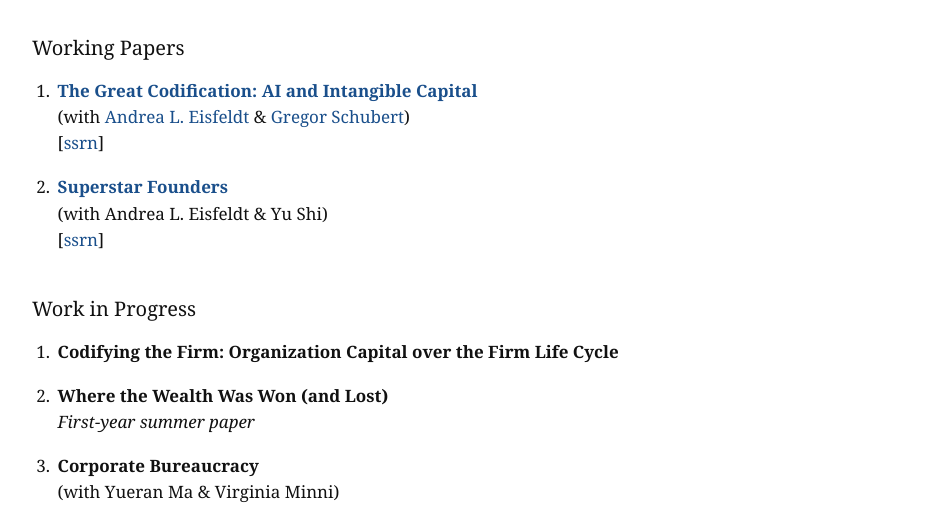
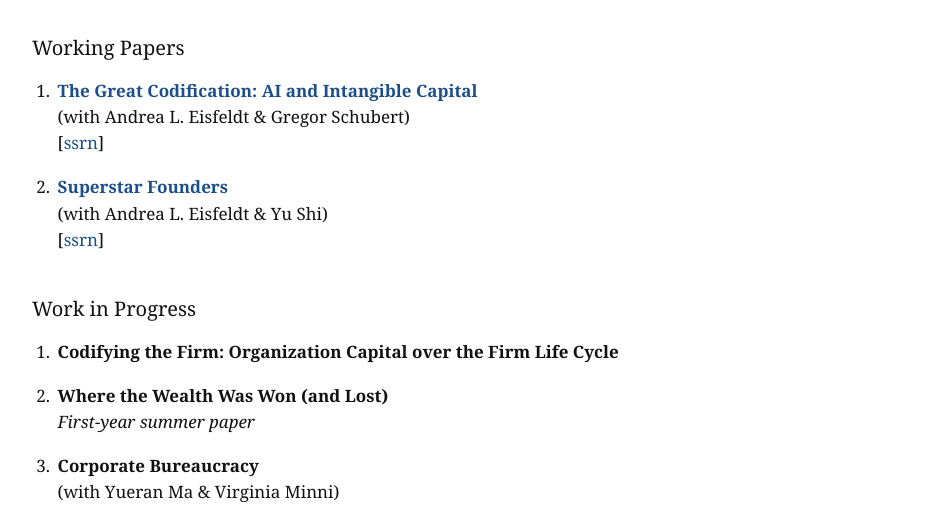
Before and after one commit to arialiu1/arialiu1.github.io, a plain HTML site: page index.html in a window 1280 px wide. Shown: the part 287-800 px from the top of the page, without its empty margins (176-1103 px from the left). Drawn offline with Linux system fonts and the light colour scheme.

Commit message:
Drop coauthor website links
Co-Authored-By: Claude Opus 5.5 <noreply@anthropic.com>

```diff
--- a/index.html
+++ b/index.html
@@ -38,7 +38,7 @@
 <h2>Working Papers</h2>
 <ol>
   <li><b><a href="https://papers.ssrn.com/sol3/papers.cfm?abstract_id=7435743" target="_blank" rel="noopener">The Great Codification: AI and Intangible Capital</a></b><br>
-      (with <a href="https://sites.google.com/site/andrealeisfeldt/" target="_blank" rel="noopener">Andrea L. Eisfeldt</a> &amp; <a href="https://sites.google.com/view/gregorschubert" target="_blank" rel="noopener">Gregor Schubert</a>)<br>
+      (with Andrea L. Eisfeldt &amp; Gregor Schubert)<br>
       [<a href="https://papers.ssrn.com/sol3/papers.cfm?abstract_id=7435743" target="_blank" rel="noopener">ssrn</a>]</li>
   <li><b><a href="https://papers.ssrn.com/sol3/papers.cfm?abstract_id=5780462" target="_blank" rel="noopener">Superstar Founders</a></b><br>
       (with Andrea L. Eisfeldt &amp; Yu Shi)<br>
```
